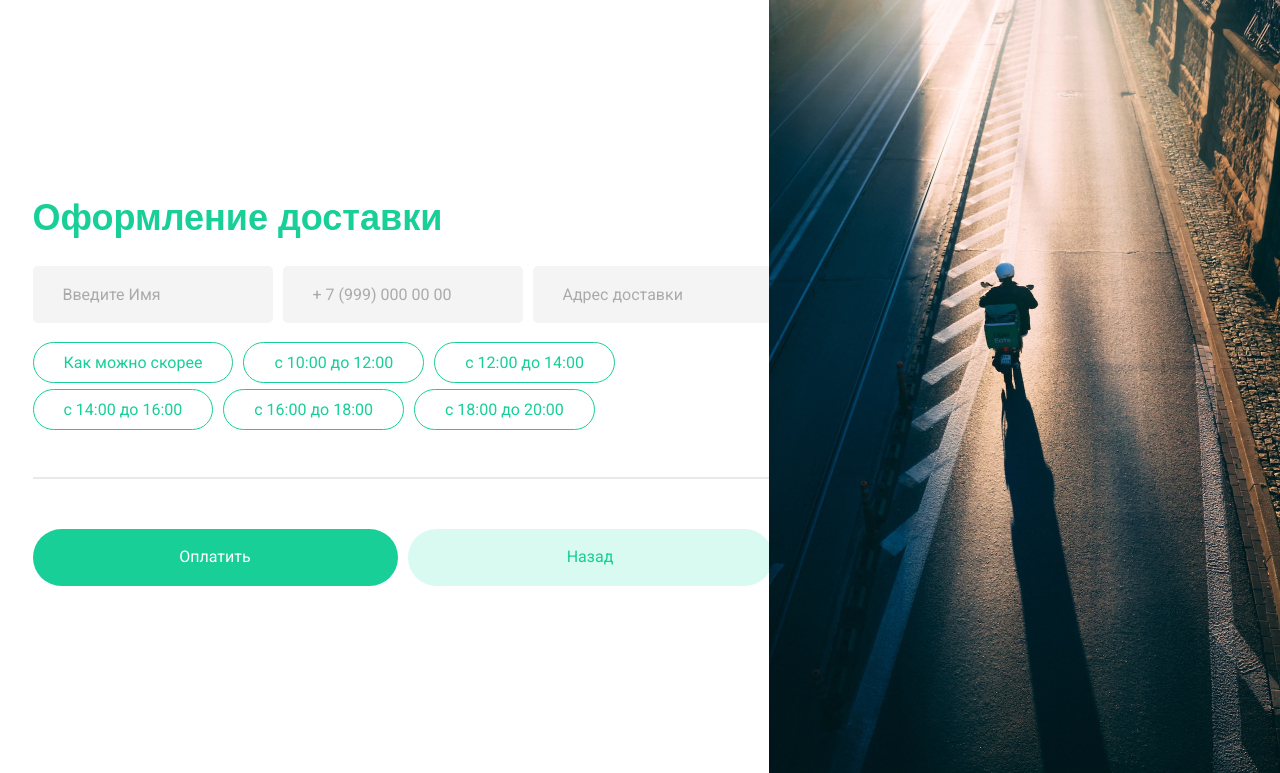
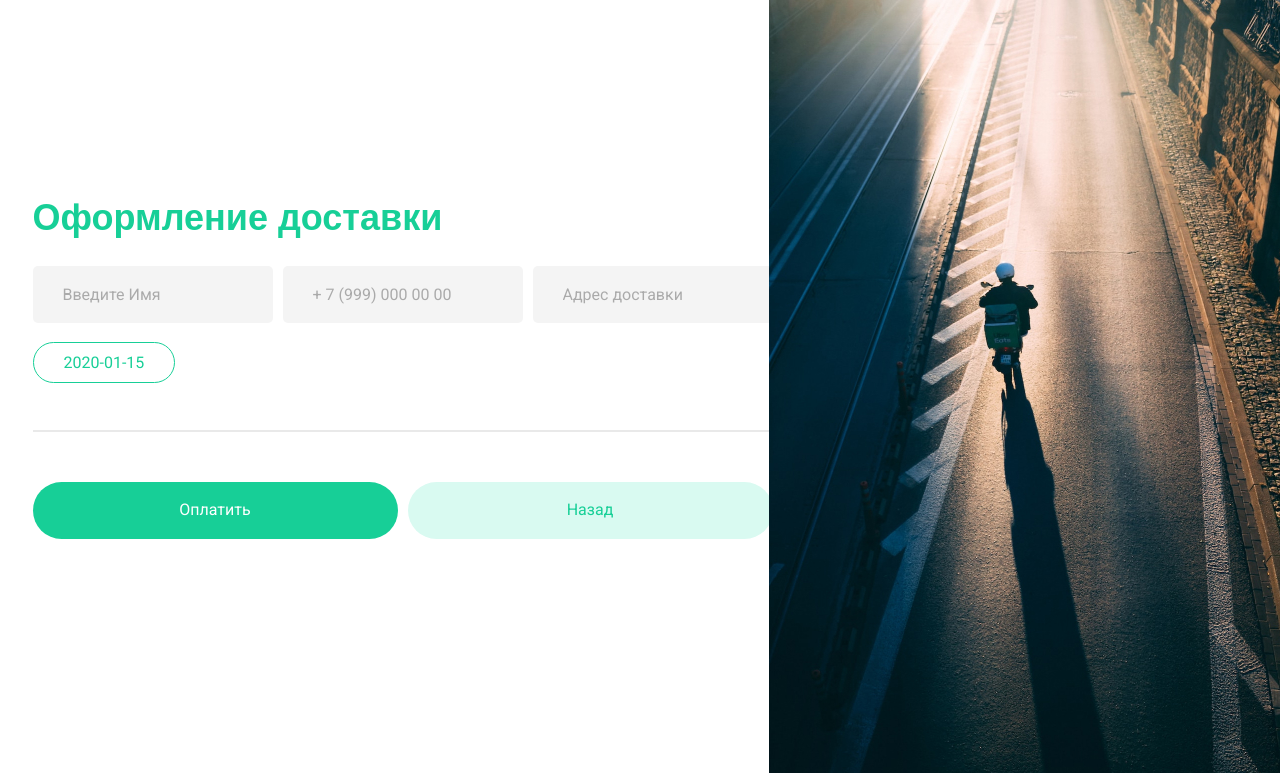
Before and after one commit to Sergryap/flower-shop, a Django app: template flower_order/templates/flower_order/order.html in a window 1280 px wide. Shown: the part 51-824 px from the top of the page. Run offline with Django 4.2, Linux system fonts and the light colour scheme; the template is opened without the code that fills it: most values are stand-ins (such as "Sample title", 1, 10 or a date in 2020); some web fonts are replaced.

Commit message:
The OrderView view has been modified

```diff
--- a/flower_order/templates/flower_order/order.html
+++ b/flower_order/templates/flower_order/order.html
@@ -14,31 +14,12 @@
 								<input type="text" name="address" class="order__form_input" placeholder="Адрес доставки" required>
 							</div>
 							<div class="order__form_btns fic">
-								<div class="order__form_radioBlock ">
-									<input type="radio" name="orderTime" id="radio1" value="Как можно скорее" class="order__form_radio" />
-									<label for="radio1" class="radioLable">Как можно скорее</label>
-								</div>
-								<div class="order__form_radioBlock">
-									<input type="radio" name="orderTime" id="radio2" value="с 10:00 до 12:00" class="order__form_radio" />
-									<label for="radio2" class="radioLable">с 10:00 до 12:00</label>
-								</div>
-								<div class="order__form_radioBlock">
-									<input type="radio" name="orderTime" id="radio3" value="с 12:00 до 14:00" class="order__form_radio" />
-									<label for="radio3" class="radioLable">с 12:00 до 14:00</label>
-								</div>
-								<div class="order__form_radioBlock">
-									<input type="radio" name="orderTime" id="radio4" value="с 14:00 до 16:00" class="order__form_radio" />
-									<label for="radio4" class="radioLable">с 14:00 до 16:00</label>
-								</div>
-								<div class="order__form_radioBlock">
-									<input type="radio" name="orderTime" id="radio5" value="с 16:00 до 18:00" class="order__form_radio" />
-									<label for="radio5" class="radioLable">с 16:00 до 18:00</label>
-								</div>
-								<div class="order__form_radioBlock">
-									<input type="radio" name="orderTime" id="radio6" value="с 18:00 до 20:00" class="order__form_radio" />
-									<label for="radio6" class="radioLable">с 18:00 до 20:00</label>
-								</div>
-
+								{% for time in delivery_times %}
+									<div class="order__form_radioBlock ">
+										<input type="radio" name="orderTime" id="radio{% cycle 1 2 3 4 5 6 %}" value="{{ time }}" class="order__form_radio" />
+										<label for="radio{% cycle 1 2 3 4 5 6 %}" class="radioLable">{{ time }}</label>
+									</div>
+								{% endfor %}
 							</div>
 							<div class="order__form_line"></div>
 							<div class="order__form_btns ficb">
```
Also changed, not shown: flower_order/views.py (+8 -0 lines).
